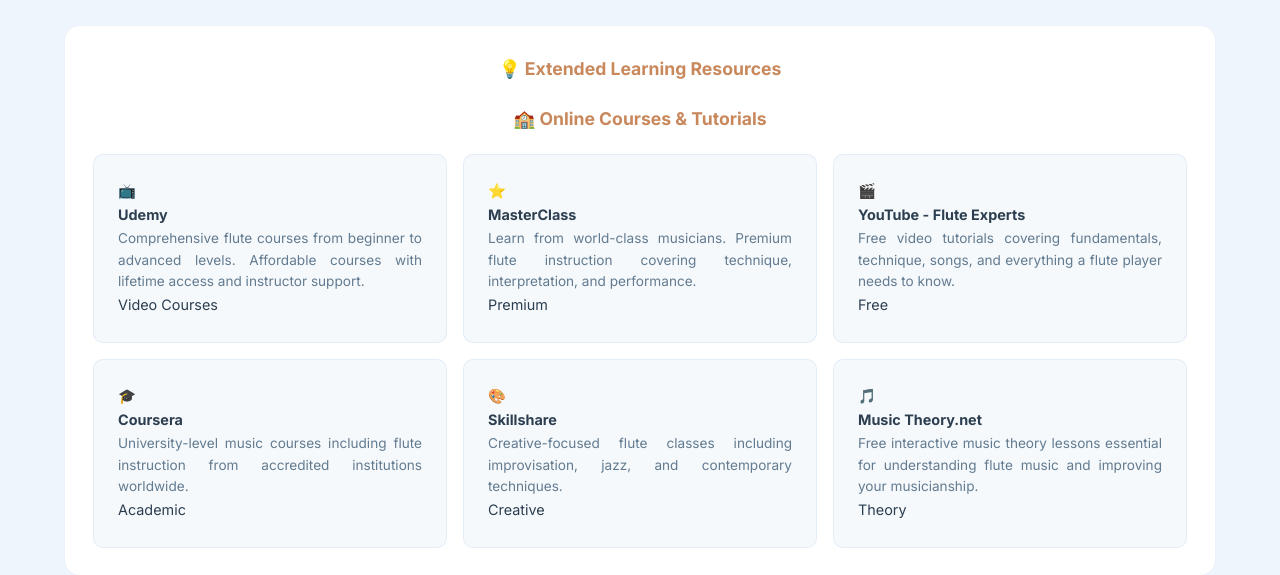
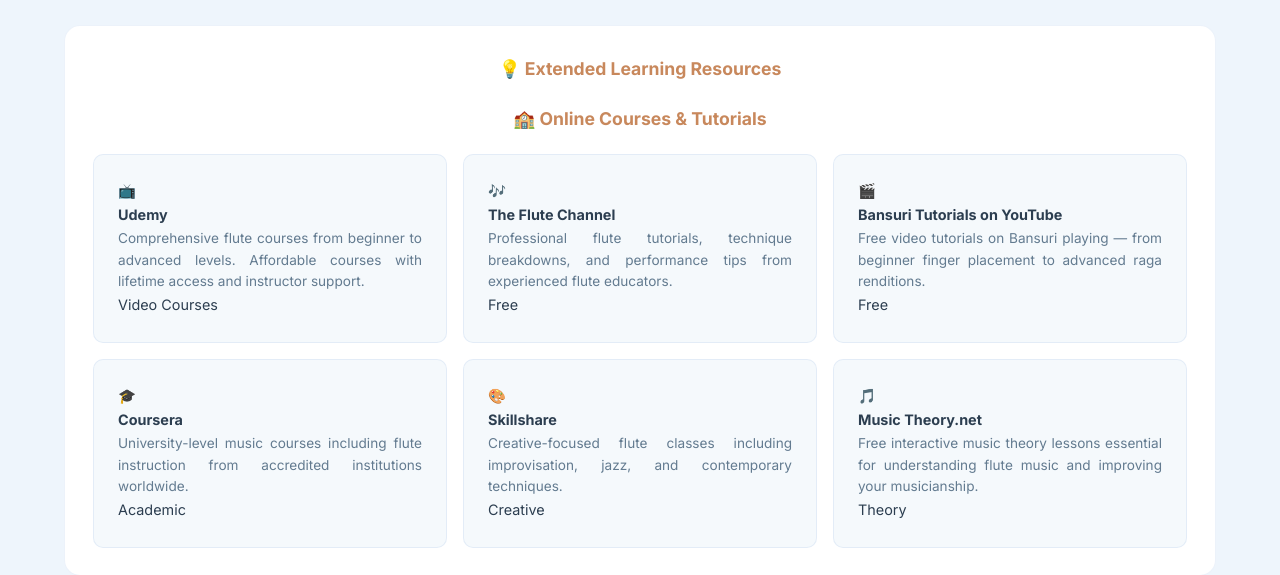
Before and after one commit to sivakanthb/sonora-flute, a Flask app: template src/templates/learn/upskill.html in a window 1280 px wide. Shown: the part 874-1449 px from the top of the page. Run offline with Flask 3, Linux system fonts and the light colour scheme; the template is opened without the code that fills it, so the values that code supplies are empty.

Commit message:
Fix broken/irrelevant links: replace MasterClass and broken YouTube channels with real flute resources

```diff
--- a/src/templates/learn/upskill.html
+++ b/src/templates/learn/upskill.html
@@ -80,26 +80,26 @@
                                 <span class="resource-badge">Video Courses</span>
                             </a>
 
-                            <a href="https://www.masterclass.com/" target="_blank" rel="noopener noreferrer" class="resource-card">
+                            <a href="https://www.youtube.com/@TheFluteChannel" target="_blank" rel="noopener noreferrer" class="resource-card">
                                 <div class="resource-header">
-                                    <span class="resource-icon">⭐</span>
-                                    <h4>MasterClass</h4>
+                                    <span class="resource-icon">🎶</span>
+                                    <h4>The Flute Channel</h4>
                                 </div>
                                 <p>
-                                    Learn from world-class musicians. Premium flute instruction
-                                    covering technique, interpretation, and performance.
+                                    Professional flute tutorials, technique breakdowns,
+                                    and performance tips from experienced flute educators.
                                 </p>
-                                <span class="resource-badge">Premium</span>
+                                <span class="resource-badge">Free</span>
                             </a>
 
-                            <a href="https://www.youtube.com/@BrooklynFlute" target="_blank" rel="noopener noreferrer" class="resource-card">
+                            <a href="https://www.youtube.com/results?search_query=bansuri+flute+tutorial" target="_blank" rel="noopener noreferrer" class="resource-card">
                                 <div class="resource-header">
                                     <span class="resource-icon">🎬</span>
-                                    <h4>YouTube - Flute Experts</h4>
+                                    <h4>Bansuri Tutorials on YouTube</h4>
                                 </div>
                                 <p>
-                                    Free video tutorials covering fundamentals, technique,
-                                    songs, and everything a flute player needs to know.
+                                    Free video tutorials on Bansuri playing — from beginner
+                                    finger placement to advanced raga renditions.
                                 </p>
                                 <span class="resource-badge">Free</span>
                             </a>
@@ -272,14 +272,14 @@
                                 <span class="resource-badge">Encyclopedia</span>
                             </a>
 
-                            <a href="https://www.youtube.com/@classicalmusiccomposer" target="_blank" rel="noopener noreferrer" class="resource-card">
+                            <a href="https://www.youtube.com/results?search_query=indian+classical+flute+performance" target="_blank" rel="noopener noreferrer" class="resource-card">
                                 <div class="resource-header">
                                     <span class="resource-icon">🎥</span>
-                                    <h4>Flute Communities on YouTube</h4>
+                                    <h4>Indian Classical Flute on YouTube</h4>
                                 </div>
                                 <p>
-                                    Follow talented flute players, watch performances,
-                                    and learn from demonstrations of technique and interpretation.
+                                    Watch performances by legendary flute players, explore ragas,
+                                    and discover the beauty of Indian classical flute traditions.
                                 </p>
                                 <span class="resource-badge">Video</span>
                             </a>
```
